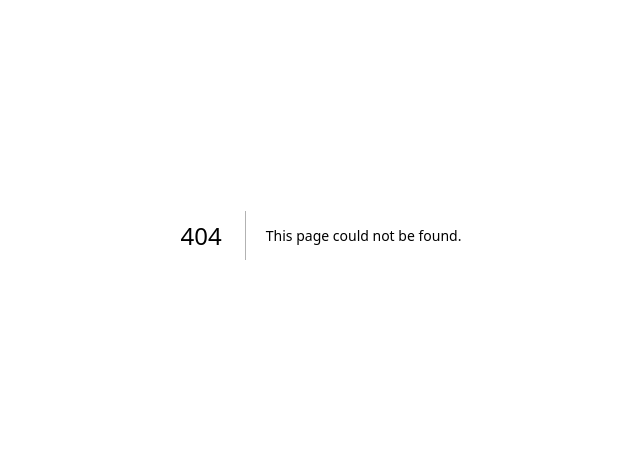
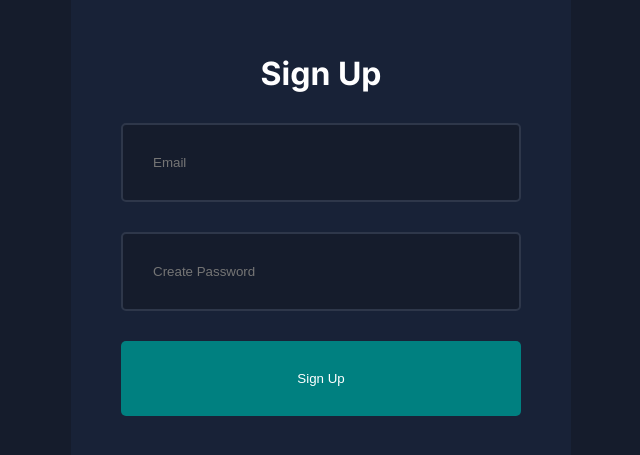
Before and after one commit to akuazzam/alchemi, a Next.js app: page /components/login/signup in a window 1280 px wide. Before the commit this address had no page. Shown: the part 165-620 px from the top of the page, without its empty margins (319-959 px from the left). Built offline with nearby package versions, Linux system fonts and the light colour scheme.

Commit message:
sign up page craetion and link

```diff
--- /dev/null
+++ b/src/app/components/Ui/login/signup/signup.module.css
@@ -0,0 +1,39 @@
+.container {
+    width: 100%;
+    height: 100vh;
+    display: flex;
+    align-items: center;
+    justify-content: center;
+}
+
+.form{
+    background-color: var(--bgSoft);
+    padding: 50px;
+    border-radius: 10px;
+    width: 500px;
+    height: 500px;
+    display: flex;
+    flex-direction: column;
+    align-items: center;
+    justify-content: center;
+    gap: 30px;
+}
+
+.form input{
+    width: 100%;
+    padding: 30px;
+    border: 2px solid #2e374a;
+    border-radius: 5px;
+    background-color: var(--bg);
+    color: var(--text)
+}
+
+.form button{
+    width: 100%;
+    padding: 30px;
+    background-color: teal;
+    color: var(--text);
+    border: none;
+    cursor: pointer;
+    border-radius: 5px;
+}
--- /dev/null
+++ b/src/app/components/login/signup/page.jsx
@@ -0,0 +1,19 @@
+// Adjust the import statement to match your project structure
+import styles from "@/app/components/Ui/login/signup/signup.module.css";
+import React from 'react';
+
+const SignUp = () => {
+  return (
+<div className={styles.container}>
+<form action="" className={styles.form}>
+<h1>Sign Up</h1>
+<input type="email" placeholder="Email" />
+<input type="password" placeholder="Create Password" />
+        {/* You might want to add more fields for the sign-up form */}
+<button>Sign Up</button>
+</form>
+</div>
+  );
+};
+
+export default SignUp;
--- a/src/app/page.jsx
+++ b/src/app/page.jsx
@@ -3,12 +3,14 @@ import React from 'react';
 import { signInWithGoogle } from "./firebase/auth"
 import Dashboard from "./components/dashboard/page"
 import LoginPage from "./components/login/page"
+import Navbar from './components/Ui/dashboard/navbar/navbar';
 
 const Home = () => {
   return (
     <div>
-      {<button onClick={signInWithGoogle}>Sign in with Google</button>}
+      {/* {<button onClick={signInWithGoogle}>Sign in with Google</button>} */}
       HomePage
+      <Navbar/>
     </div>
   );
 };
```
Also changed, not shown: src/app/components/login/page.jsx (+13 -10 lines).
